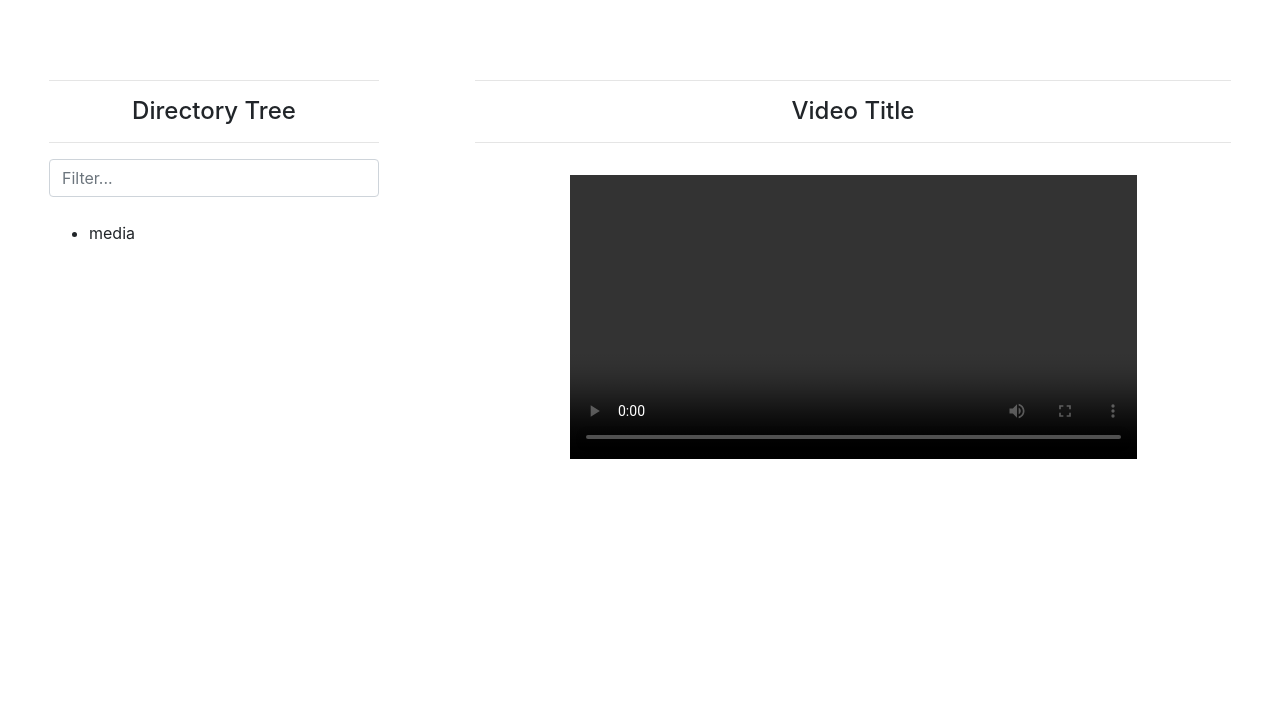
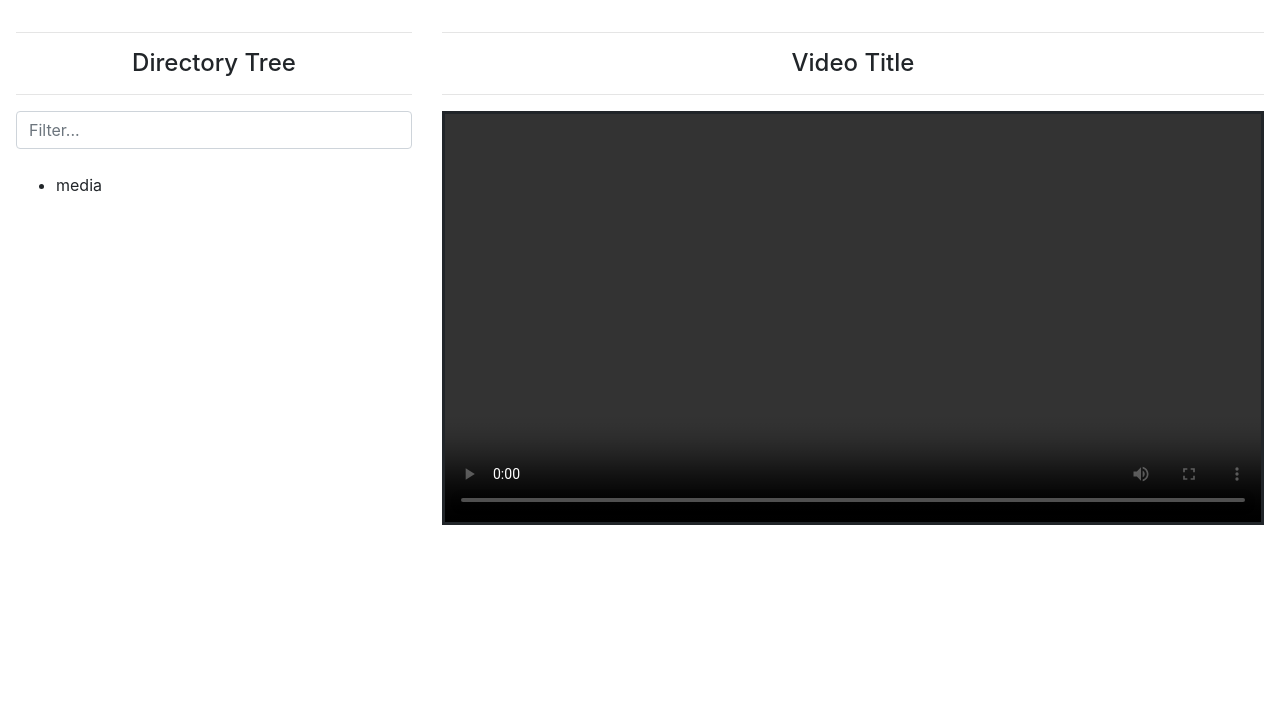
Before and after one commit to alvaromerino/videogalleryapp, a Django app: page /gallery/ in a window 1280 px wide. Shown: the part 56-783 px from the top of the page. Run offline with Django 3.2, Linux system fonts and the light colour scheme; the visitor is signed in with stand-in values (Sample User, id 1); style sheets or scripts are compiled from the project's sources; some libraries are stand-ins or nearby versions.

Commit message:
Fix style fancytree, long titles and tooltip. Videoplayer with border

```diff
--- a/static/css/styles.css
+++ b/static/css/styles.css
@@ -5,3 +5,13 @@
 body {
     padding-top: 56px;
 }
+
+span.fancytree-title { white-space: normal; }
+
+div#videocontainer {
+    border: 3px solid;
+}
+
+video#videoplayer {
+    display: block !important;
+}
--- a/templates/gallery/gallery.html
+++ b/templates/gallery/gallery.html
@@ -14,8 +14,7 @@
 
 {% block body_block %}
 <div class="row h-100">
-
-    <div class="col-xs-12 col-sm-5 col-md-4 p-5">
+    <div class="col-xs-12 col-sm-5 col-md-4">
         <hr>
         <h4 class="text-center">Directory Tree</h4>
         <hr>
@@ -32,16 +31,17 @@
         </div>
     </div>
 
-    <div class="col-xs-12 col-sm-7 col-md-8 p-5">
-        <div id="videocontainer" class="text-center">
+    <div class="col-xs-12 col-sm-7 col-md-8">
+        <div class="text-center">
             <hr>
             <h4 id="videotitle">Video Title</h6>
             <hr>
-            <video class="w-75 mt-3" id="videoplayer" controls="controls">
-            </video>
+            <div id="videocontainer" class="text-center">
+                <video class="w-100 m-auto" id="videoplayer" controls="controls">
+                </video>
+            </div>
         </div>
     </div>
-
 </div>
 
 {% endblock %}
--- a/templates/gallery/tree_level.html
+++ b/templates/gallery/tree_level.html
@@ -1,9 +1,9 @@
 <ul>
     {% for t in tree.children %}
         {% if t.children is not None %}
-        <li class="expanded folder" data-name="{{ t.name }}">
+        <li class="expanded folder" data-name="{{ t.name }}" data-tooltip="{{ t.name }}">
         {% else %}
-        <li data-src="{{ t.src }}" data-name="{{ t.name }}">{% endif %}{{ t.name }}
+        <li data-src="{{ t.src }}" data-name="{{ t.name }}" data-tooltip="{{ t.name }}">{% endif %}{{ t.name }}
         {% with tree=t %}
             {% include "gallery/tree_level.html" %}
         {% endwith %}
```
